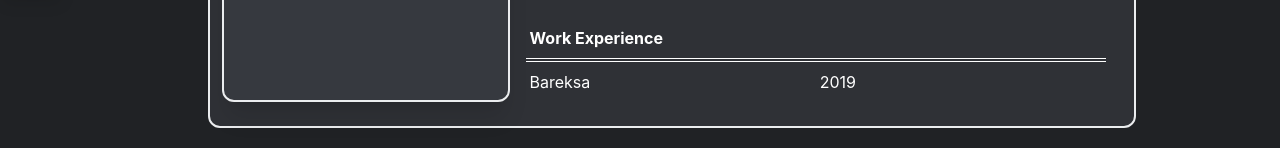
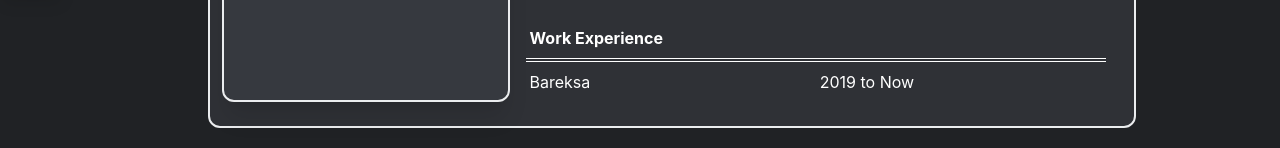
Before and after one commit to tigorlazuardi/at-home, a Next.js app: page / in a window 1280 px wide. Shown: the part 804-952 px from the top of the page. Built offline with nearby package versions, Linux system fonts and the light colour scheme.

Commit message:
feat(bio): update content

```diff
--- a/components/MainPage/CV/Bio.tsx
+++ b/components/MainPage/CV/Bio.tsx
@@ -38,7 +38,7 @@ export default function Bio(prop: BioProps) {
 		},
 		{ key: 'Job', value: 'Backend Engineer' },
 		{ key: 'Current Working Location', value: 'PT Bareksa Portal Investasi' },
-		{ key: 'Work Experience', value: ['Bareksa', '2019'] },
+		{ key: 'Work Experience', value: ['Bareksa', '2019 to Now'] },
 	]
 
 	const renderValue = (value: string | number | string[]) => {
```
Also changed, not shown: 1 other file (tests, documents, lock files or other folders).
